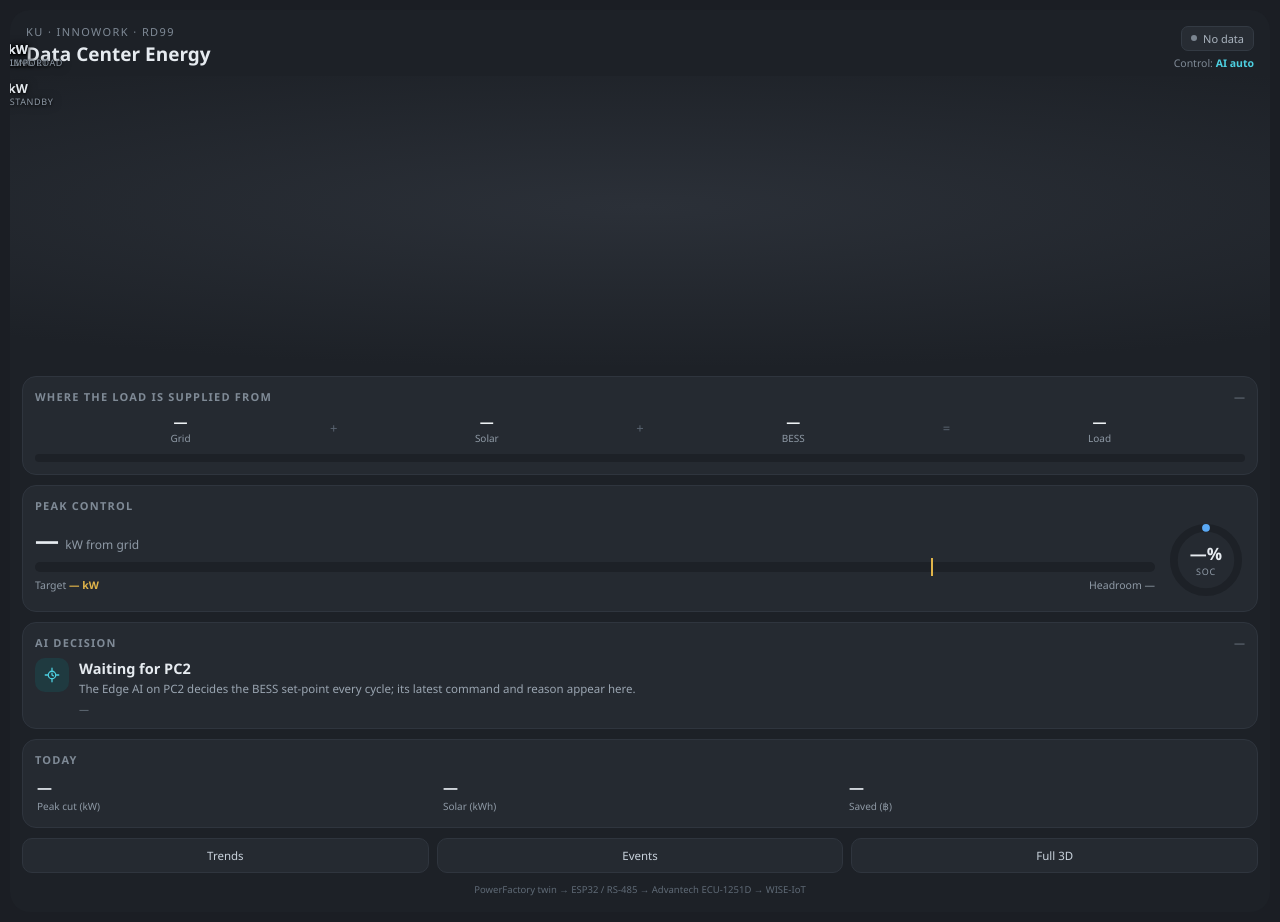
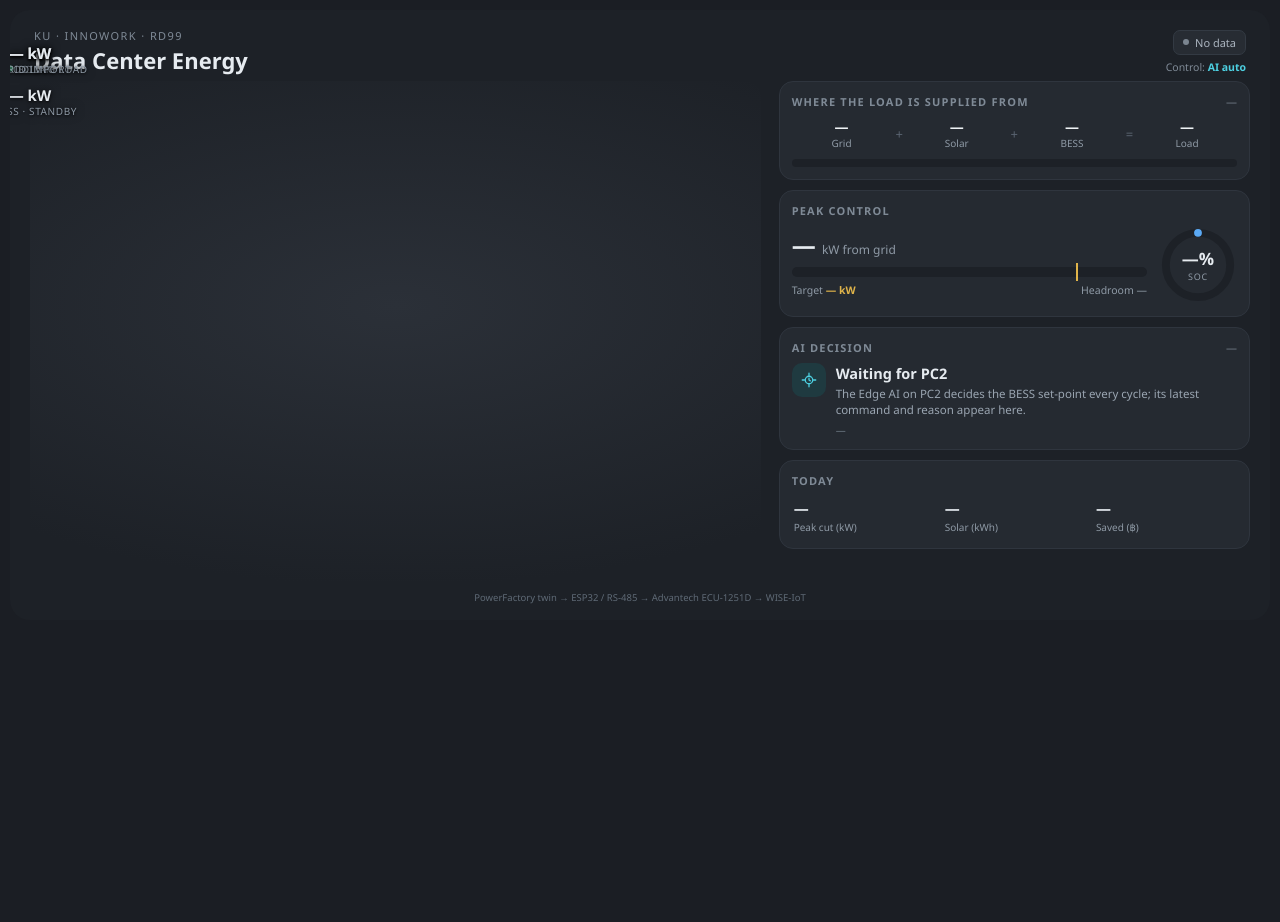
Before and after one commit to JJAYSRP/rd99-dashboard, a plain HTML site: page index.html in a window 1280 px wide. After the commit the page ends 800 px from the top, so only its background shows below. Drawn offline with nearby package versions, Linux system fonts and the light colour scheme.

Commit message:
Add files via upload

```diff
--- a/index.html
+++ b/index.html
@@ -71,6 +71,17 @@
 .rd-links{display:flex;gap:8px;margin-top:10px}
 .rd-links a{flex:1;text-align:center;font-size:11.5px;color:#c9d2dc;text-decoration:none;padding:9px 0;border-radius:10px;background:#252a31;border:1px solid #2f353e}
 .rd-foot{font-size:9.5px;color:#5f6a76;text-align:center;margin-top:10px}
+
+@media (min-width:900px){
+  #rd99-app{padding:18px 20px 16px}
+  .rd-title{font-size:22px}
+  .rd-main{display:grid;grid-template-columns:minmax(0,1.55fr) minmax(320px,1fr);gap:18px;align-items:stretch;margin-top:6px}
+  .rd-hero{height:auto;min-height:500px;margin:0;border-radius:16px}
+  .rd-side{display:flex;flex-direction:column}
+  .rd-side .rd-sec:first-child{margin-top:0}
+  .rd-links{display:none}
+  .rd-chip .v{font-size:15px}.rd-chip .l{font-size:10px}
+}
 </style>
 
 <div id="rd99-app">
@@ -79,6 +90,7 @@
     <div class="rd-status"><div class="rd-pill"><i></i><span data-v="link">No data</span></div><div class="rd-mode">Control: <b data-v="mode">AI auto</b></div></div>
   </div>
 
+  <div class="rd-main">
   <div class="rd-hero">
     <div class="rd-chip" data-k="pv" style="--c:#5fd3a0"><div class="sw"></div><div><div class="v" data-v="pv">— kW</div><div class="l">Solar</div></div></div>
     <div class="rd-chip" data-k="load" style="--c:#e6ebf0"><div class="sw"></div><div><div class="v" data-v="load">— kW</div><div class="l">IT + cooling load</div></div></div>
@@ -86,6 +98,7 @@
     <div class="rd-chip below" data-k="bess" style="--c:#5aa9f5"><div class="sw"></div><div><div class="v" data-v="bess">— kW</div><div class="l" data-v="bessState">BESS · standby</div></div></div>
   </div>
 
+  <div class="rd-side">
   <div class="rd-sec">
     <h5>Where the load is supplied from <span data-v="ts">—</span></h5>
     <div class="rd-eq">
@@ -134,6 +147,8 @@
     <a target="_top" href="https://dashboard-wiseiot-ensaas.practice.cloud.advantech.com/d/rd99-mobile/rd99-mobile?orgId=45">Events</a>
     <a target="_top" href="https://dashboard-wiseiot-ensaas.practice.cloud.advantech.com/d/rd99-energy/rd99-energy-monitor?orgId=45">Full 3D</a>
   </div>
+  </div>
+  </div>
   <div class="rd-foot">PowerFactory twin → ESP32 / RS-485 → Advantech ECU-1251D → WISE-IoT</div>
 </div>
 
@@ -142,6 +157,7 @@
 (async function () {
   const root = document.getElementById('rd99-app');
   if (!root || root.dataset.init === '1') return;
+  if (window.self !== window.top) document.body.style.padding = '0';
   root.dataset.init = '1';
 
   root.querySelectorAll('[data-go]').forEach(a => a.addEventListener('click', e => {
@@ -422,11 +438,11 @@
     for (const k in anchors) {
       const el = callouts[k]; if (!el) continue;
       v.copy(anchors[k]).project(camera);
-      el.style.left = ((v.x + 1) / 2 * w) + 'px';
+      const half = el.offsetWidth / 2 + 4; el.style.left = Math.min(w - half, Math.max(half, (v.x + 1) / 2 * w)) + 'px';
       el.style.top = ((1 - v.y) / 2 * h) + 'px';
     }
   };
-  const resize = () => { const w = W(), h = H(); if (!w || !h) return; renderer.setSize(w, h); camera.aspect = w / h; camera.fov = w / h < 1.05 ? 33 : 27; camera.updateProjectionMatrix(); };
+  const resize = () => { const w = W(), h = H(); if (!w || !h) return; renderer.setSize(w, h); camera.aspect = w / h; camera.fov = w / h < 1.05 ? 33 : (w / h > 1.4 ? 21 : 27); camera.updateProjectionMatrix(); };
   new ResizeObserver(resize).observe(host); resize();
 
   const clock = new THREE.Clock();
```
